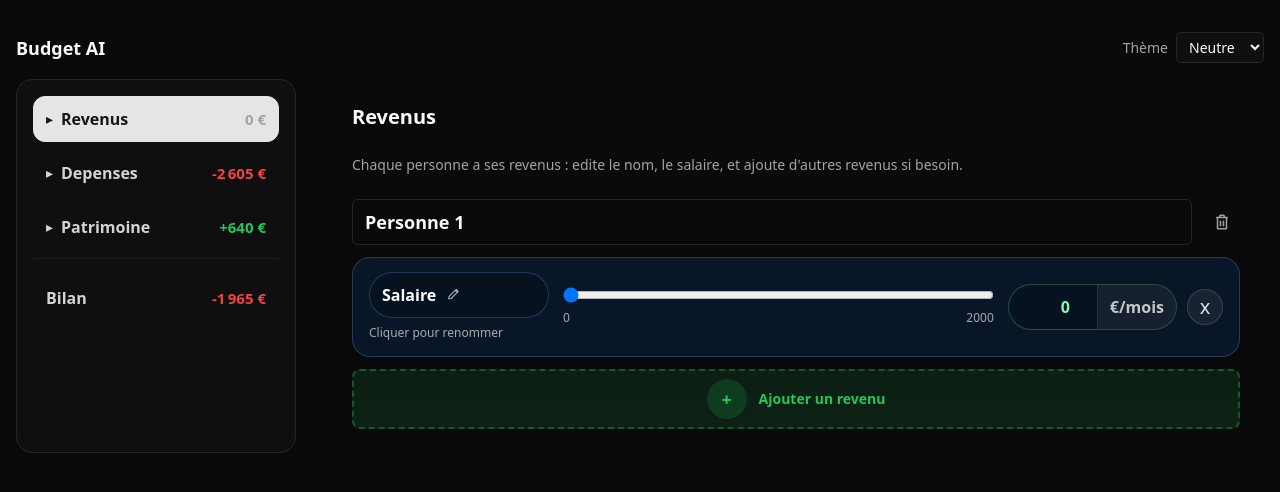
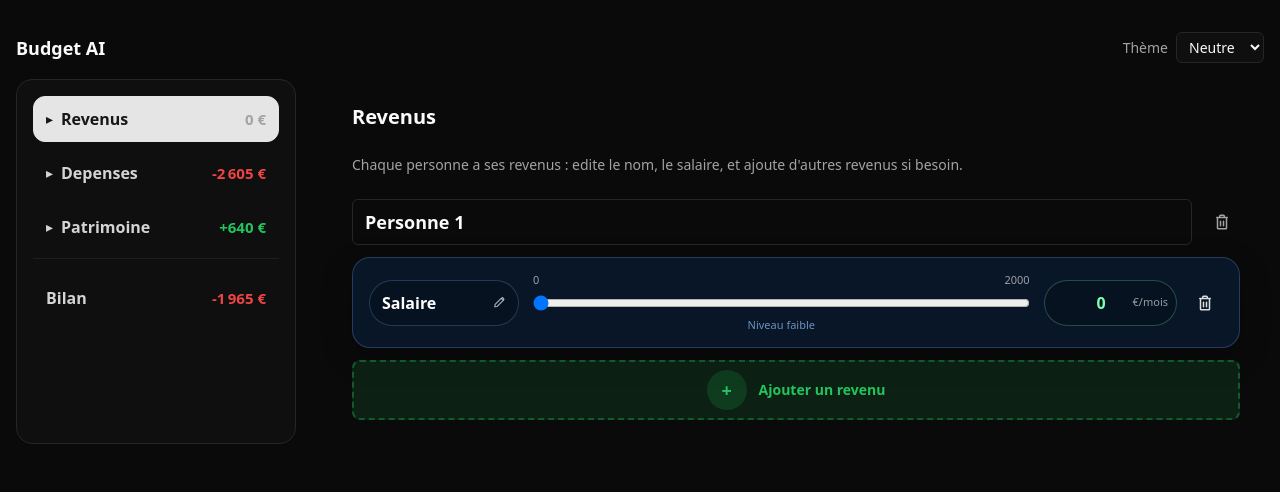
Before and after one commit to Samuel-BAHIA/Budget-FullStack, a Next.js app in the folder apps/frontend/: page / in a window 1280 px wide. Shown: the top 492 px of the page. Built offline with nearby package versions, Linux system fonts and the light colour scheme.

Commit message:
Auto-commit (new-design): 2026-01-08 18:12:42

```diff
--- a/apps/frontend/app/tabs/RevenusTab.tsx
+++ b/apps/frontend/app/tabs/RevenusTab.tsx
@@ -115,6 +115,10 @@ function EditableSliderRow({
     onChange?.({ label: cleaned, value });
   };
 
+  const ratio = max > min ? (value - min) / (max - min) : 0;
+  const infoText = ratio < 0.25 ? "Niveau faible" : ratio < 0.6 ? "Niveau modere" : "Niveau eleve";
+  const infoColor = ratio < 0.25 ? "#93c5fd" : ratio < 0.6 ? "#a5b4fc" : "#fbbf24";
+
   return (
     <div style={styles.row}>
       <div style={styles.left}>
@@ -139,10 +143,13 @@ function EditableSliderRow({
             aria-label="Nom du champ"
           />
         )}
-        <div style={styles.hint}>Cliquer pour renommer</div>
       </div>
 
       <div style={styles.middle}>
+        <div style={styles.minMaxTop}>
+          <span>{min}</span>
+          <span>{max}</span>
+        </div>
         <input
           type="range"
           min={min}
@@ -153,13 +160,11 @@ function EditableSliderRow({
           style={styles.slider}
           aria-label={`${label} - curseur`}
         />
-        <div style={styles.minMax}>
-          <span>{min}</span>
-          <span>{max}</span>
-        </div>
+        <div style={{ ...styles.infoHint, color: infoColor }}>{infoText}</div>
       </div>
 
       <div style={styles.right}>
+        <div style={styles.valueStack}>
           <div style={styles.valueGroup}>
             <input
               type="number"
@@ -174,14 +179,13 @@ function EditableSliderRow({
               style={styles.valueInput}
               aria-label={`${label} - valeur`}
             />
-          <span style={styles.unitBadge} aria-label="Unite">
-            {unitLabel}
-          </span>
+            <span style={styles.hintTop}>{unitLabel}</span>
+          </div>
         </div>
 
         {onRemove && (
           <button type="button" onClick={onRemove} style={styles.closeBtn} aria-label="Supprimer">
-            x
+            <TrashIcon />
           </button>
         )}
       </div>
@@ -200,17 +204,25 @@ const styles: Record<string, CSSProperties> = {
     border: "1px solid rgba(120, 170, 255, 0.25)",
     boxShadow: "0 10px 30px rgba(0,0,0,0.25)",
   },
-  left: { minWidth: 180, display: "flex", flexDirection: "column", gap: 6 },
+  left: {
+    flex: "0 1 clamp(100px, 12vw, 150px)",
+    minWidth: 100,
+    maxWidth: 150,
+    display: "flex",
+    flexDirection: "column",
+    gap: 6,
+  },
   labelBtn: {
     display: "inline-flex",
     alignItems: "center",
-    gap: 10,
+    justifyContent: "space-between",
     padding: "10px 12px",
     borderRadius: 999,
     border: "1px solid rgba(120, 170, 255, 0.25)",
     background: "rgba(0,0,0,0.15)",
     color: "white",
     cursor: "text",
+    width: "100%",
   },
   labelText: { fontWeight: 600 },
   pencil: { opacity: 0.7, fontSize: 14 },
@@ -221,12 +233,15 @@ const styles: Record<string, CSSProperties> = {
     background: "rgba(0,0,0,0.2)",
     color: "white",
     outline: "none",
+    width: "100%",
   },
-  hint: { fontSize: 12, opacity: 0.65 },
+  hintTop: { fontSize: 11, opacity: 0.6, textAlign: "center", width: "100%" },
+  infoHint: { fontSize: 11, opacity: 0.7, textAlign: "center", width: "100%" },
   middle: { flex: 1, display: "flex", flexDirection: "column", gap: 6 },
   slider: { width: "100%" },
-  minMax: { display: "flex", justifyContent: "space-between", fontSize: 12, opacity: 0.65 },
+  minMaxTop: { display: "flex", justifyContent: "space-between", fontSize: 11, opacity: 0.6 },
   right: { display: "flex", alignItems: "center", gap: 10 },
+  valueStack: { display: "flex", flexDirection: "column", alignItems: "flex-end", gap: 6 },
   valueGroup: {
     display: "flex",
     alignItems: "center",
@@ -234,6 +249,7 @@ const styles: Record<string, CSSProperties> = {
     border: "1px solid rgba(120, 255, 170, 0.25)",
     background: "rgba(0,0,0,0.15)",
     overflow: "hidden",
+    paddingRight: 8,
   },
   valueInput: {
     width: 88,
@@ -257,12 +273,15 @@ const styles: Record<string, CSSProperties> = {
     width: 36,
     height: 36,
     borderRadius: 999,
-    border: "1px solid rgba(255,255,255,0.15)",
-    background: "rgba(255,255,255,0.06)",
     color: "rgba(255,255,255,0.85)",
     cursor: "pointer",
     fontSize: 20,
     lineHeight: "20px",
+    border: "none",
+    background: "transparent",
+    display: "flex",
+    alignItems: "center",
+    justifyContent: "center",
   },
 };
 
```
Also changed, not shown: 1 other file (tests, documents, lock files or other folders). Lines whose indentation alone changed are shown as unchanged.
